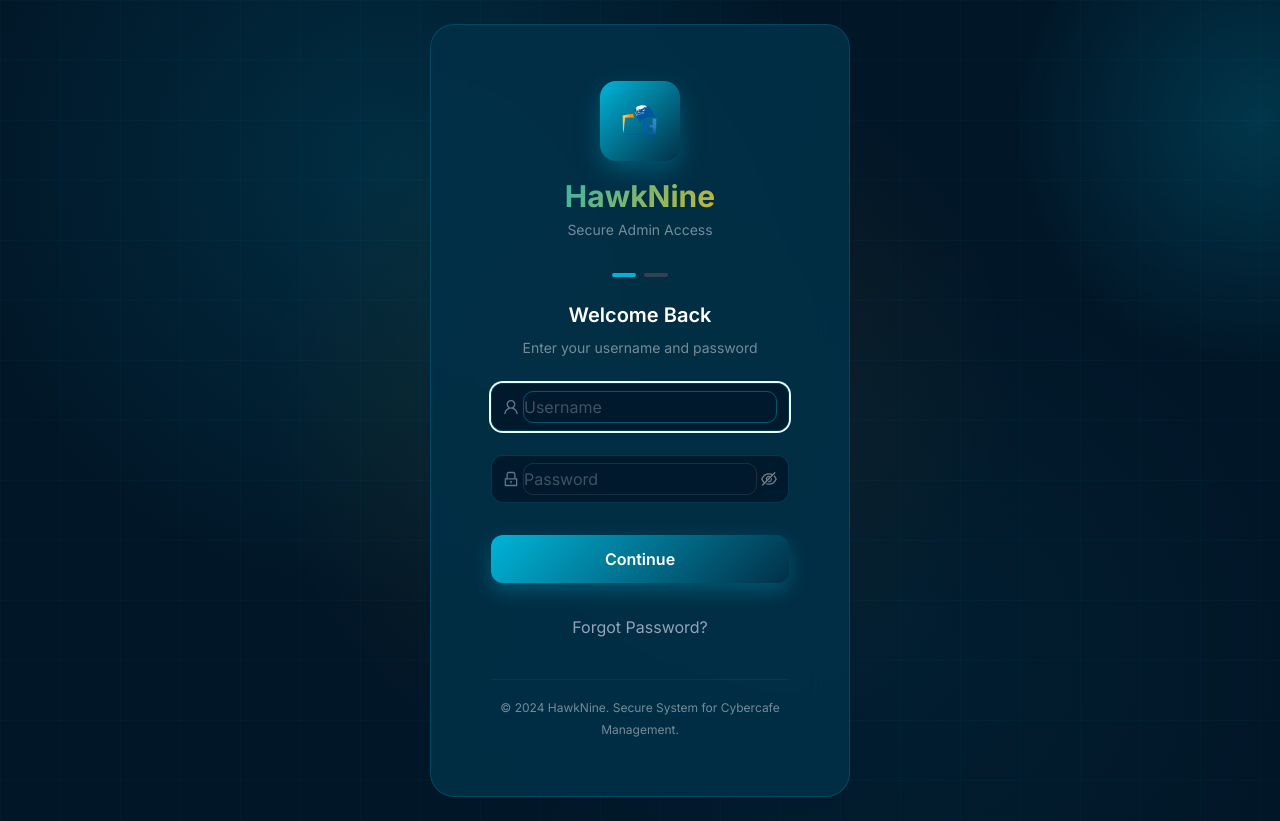
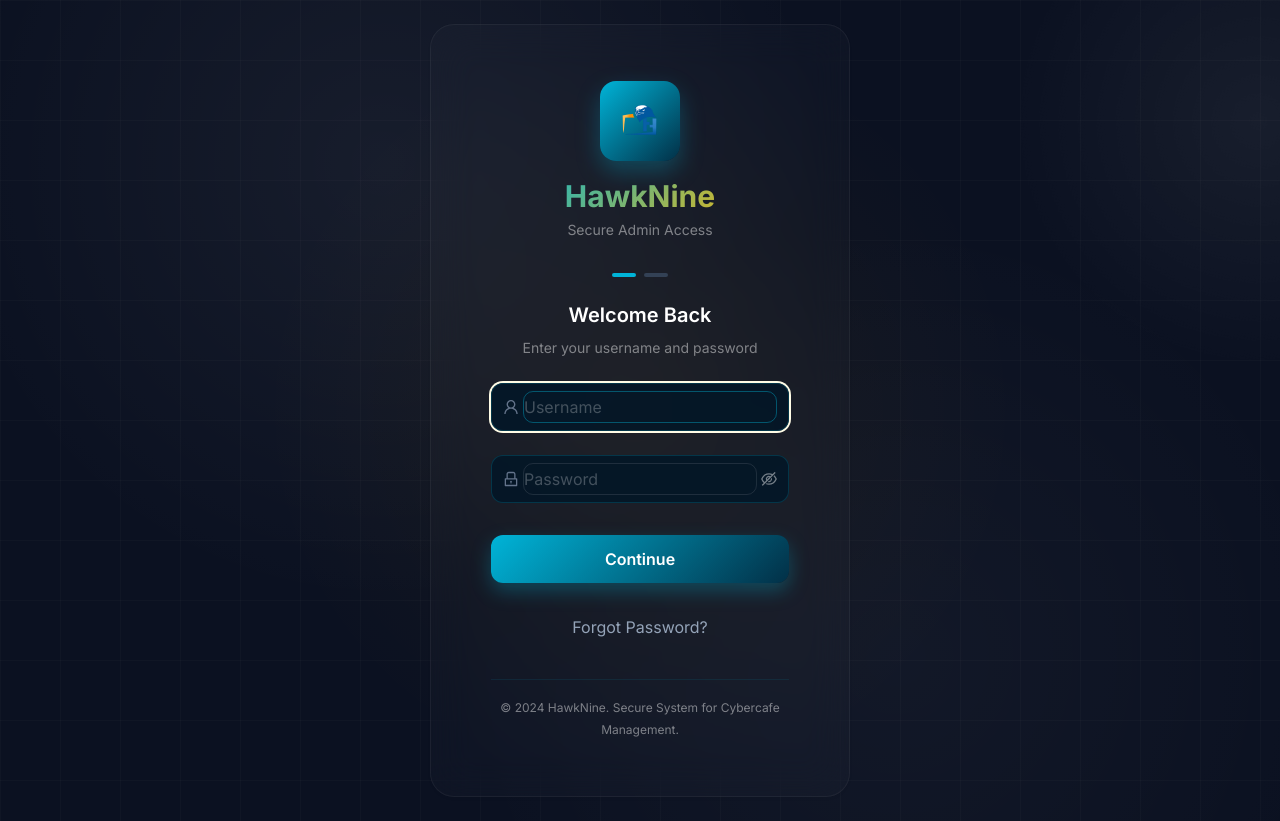
Before and after one commit to brianomariba/cybercafepro, a React (Vite) app in the folder cybercafe-admin/: page / in a window 1280 px wide. Built offline with nearby package versions, Linux system fonts and the light colour scheme.

Commit message:
style: apply deep dark theme across application including sidebar and login page

```diff
--- a/cybercafe-admin/src/App.css
+++ b/cybercafe-admin/src/App.css
@@ -941,7 +941,7 @@
   padding: 24px;
   position: relative;
   overflow: hidden;
-  background: #011627;
+  background: var(--bg-primary);
 }
 
 .login-bg {
@@ -953,17 +953,17 @@
 .login-bg-gradient {
   position: absolute;
   inset: 0;
-  background: radial-gradient(circle at 30% 20%, rgba(0, 180, 216, 0.15) 0%, transparent 40%),
-    radial-gradient(circle at 70% 80%, rgba(2, 48, 71, 0.3) 0%, transparent 40%),
-    radial-gradient(circle at 50% 50%, rgba(255, 183, 3, 0.08) 0%, transparent 50%);
+  background: radial-gradient(circle at 30% 20%, rgba(255, 255, 255, 0.05) 0%, transparent 40%),
+    radial-gradient(circle at 70% 80%, rgba(255, 255, 255, 0.03) 0%, transparent 40%),
+    radial-gradient(circle at 50% 50%, rgba(255, 183, 3, 0.05) 0%, transparent 50%);
 }
 
 .login-bg-grid {
   position: absolute;
   inset: 0;
   background-image:
-    linear-gradient(rgba(0, 180, 216, 0.03) 1px, transparent 1px),
-    linear-gradient(90deg, rgba(0, 180, 216, 0.03) 1px, transparent 1px);
+    linear-gradient(rgba(255, 255, 255, 0.02) 1px, transparent 1px),
+    linear-gradient(90deg, rgba(255, 255, 255, 0.02) 1px, transparent 1px);
   background-size: 60px 60px;
 }
 
@@ -972,7 +972,7 @@
   width: 500px;
   height: 500px;
   border-radius: 50%;
-  background: radial-gradient(circle, rgba(0, 180, 216, 0.2) 0%, transparent 70%);
+  background: radial-gradient(circle, rgba(255, 255, 255, 0.05) 0%, transparent 70%);
   top: -200px;
   right: -200px;
   animation: float 15s ease-in-out infinite;
@@ -984,7 +984,7 @@
   width: 400px;
   height: 400px;
   border-radius: 50%;
-  background: radial-gradient(circle, rgba(255, 183, 3, 0.15) 0%, transparent 70%);
+  background: radial-gradient(circle, rgba(255, 183, 3, 0.1) 0%, transparent 70%);
   bottom: -300px;
   left: -200px;
   animation: float 20s ease-in-out infinite reverse;
@@ -995,9 +995,9 @@
   max-width: 420px;
   position: relative;
   z-index: 1;
-  background: rgba(2, 48, 71, 0.9) !important;
+  background: var(--bg-card) !important;
   backdrop-filter: blur(20px);
-  border: 1px solid rgba(0, 180, 216, 0.2) !important;
+  border: 1px solid var(--border-primary) !important;
   border-radius: 24px !important;
   padding: 40px !important;
   box-shadow:
--- a/cybercafe-admin/src/App.jsx
+++ b/cybercafe-admin/src/App.jsx
@@ -66,8 +66,8 @@ const { Text } = Typography;
 // HawkNine Dark theme configuration
 const darkTheme = {
   token: {
-    colorPrimary: '#00B4D8',
-    colorBgBase: '#011627',
+    colorPrimary: '#FFB703',
+    colorBgBase: '#0b1121',
     colorTextBase: '#ffffff',
     borderRadius: 10,
     fontFamily: "'Inter', -apple-system, BlinkMacSystemFont, 'Segoe UI', Roboto, sans-serif",
@@ -76,7 +76,7 @@ const darkTheme = {
     Layout: {
       siderBg: 'transparent',
       headerBg: 'transparent',
-      bodyBg: '#011627',
+      bodyBg: '#0b1121',
     },
     Menu: {
       darkItemBg: 'transparent',
@@ -589,8 +589,8 @@ function App() {
             top: 0,
             bottom: 0,
             zIndex: 100,
-            background: isDarkMode ? 'linear-gradient(180deg, #011627 0%, #023047 50%, #011627 100%)' : '#ffffff',
-            borderRight: `1px solid ${isDarkMode ? 'rgba(0, 180, 216, 0.15)' : '#e2e8f0'}`,
+            background: isDarkMode ? 'var(--gradient-sidebar)' : '#ffffff',
+            borderRight: `1px solid ${isDarkMode ? 'rgba(255, 255, 255, 0.05)' : '#e2e8f0'}`,
           }}
         >
           {/* HawkNine Logo */}
@@ -661,8 +661,8 @@ function App() {
           <Header
             className={`main-header ${isDarkMode ? '' : 'header-light'}`}
             style={{
-              background: isDarkMode ? 'rgba(1, 22, 39, 0.85)' : '#ffffff',
-              borderBottom: `1px solid ${isDarkMode ? 'rgba(0, 180, 216, 0.15)' : '#e2e8f0'}`,
+              background: isDarkMode ? 'var(--gradient-header)' : '#ffffff',
+              borderBottom: `1px solid ${isDarkMode ? 'rgba(255, 255, 255, 0.05)' : '#e2e8f0'}`,
             }}
           >
             <div className="header-left">
--- a/cybercafe-admin/src/index.css
+++ b/cybercafe-admin/src/index.css
@@ -23,12 +23,12 @@
   --primary-purple: #7B2CBF;
 
   /* Background Colors - HawkNine Dark Theme */
-  --bg-primary: #011627;
-  --bg-secondary: #012A40;
-  --bg-tertiary: #023047;
-  --bg-card: rgba(2, 48, 71, 0.8);
-  --bg-card-hover: rgba(2, 48, 71, 0.95);
-  --bg-glass: rgba(1, 22, 39, 0.85);
+  --bg-primary: #0b1121;
+  --bg-secondary: #0d1722;
+  --bg-tertiary: rgba(255, 255, 255, 0.03);
+  --bg-card: rgba(255, 255, 255, 0.02);
+  --bg-card-hover: rgba(255, 255, 255, 0.04);
+  --bg-glass: rgba(11, 17, 33, 0.85);
 
   /* Text Colors */
   --text-primary: #ffffff;
@@ -37,7 +37,7 @@
   --text-accent: #00B4D8;
 
   /* Border Colors */
-  --border-primary: rgba(0, 180, 216, 0.15);
+  --border-primary: rgba(255, 255, 255, 0.05);
   --border-glow: rgba(0, 180, 216, 0.4);
   --border-hover: rgba(255, 183, 3, 0.5);
 
@@ -50,9 +50,9 @@
   --shadow-glow-green: 0 0 30px rgba(0, 200, 83, 0.2);
 
   /* Gradients */
-  --gradient-card: linear-gradient(145deg, rgba(2, 48, 71, 0.9), rgba(1, 22, 39, 0.95));
-  --gradient-header: linear-gradient(90deg, #011627 0%, #023047 100%);
-  --gradient-sidebar: linear-gradient(180deg, #011627 0%, #023047 50%, #011627 100%);
+  --gradient-card: linear-gradient(145deg, rgba(255, 255, 255, 0.02), rgba(255, 255, 255, 0.01));
+  --gradient-header: linear-gradient(90deg, #0b1121 0%, #0d1722 100%);
+  --gradient-sidebar: linear-gradient(180deg, #0b1121 0%, #0d1722 50%, #0b1121 100%);
 
   /* Transitions */
   --transition-fast: 0.15s ease;
```
